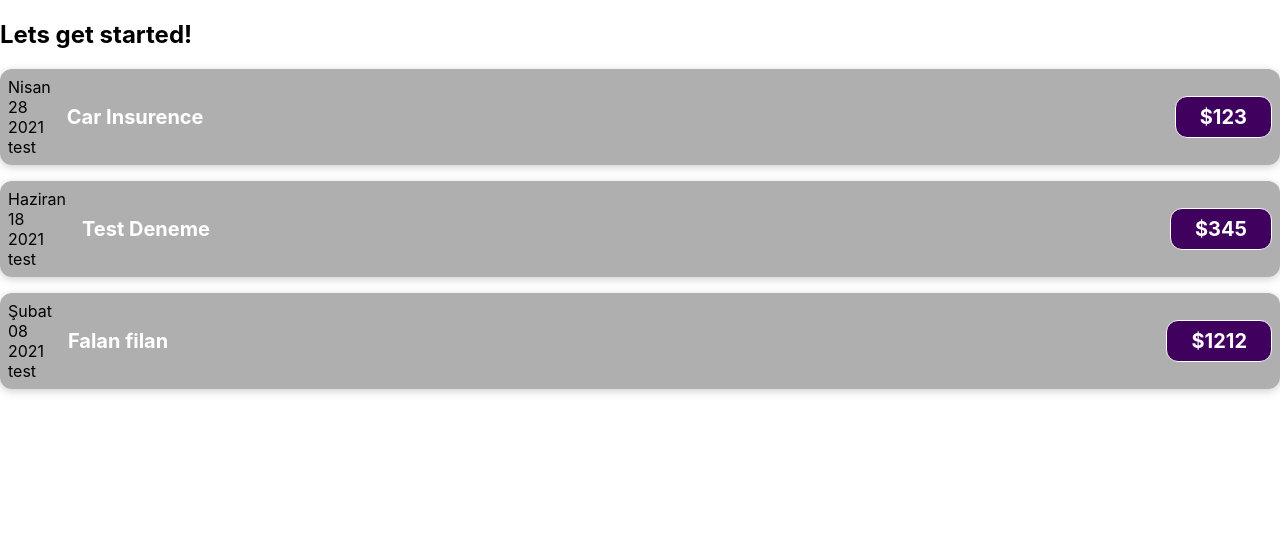
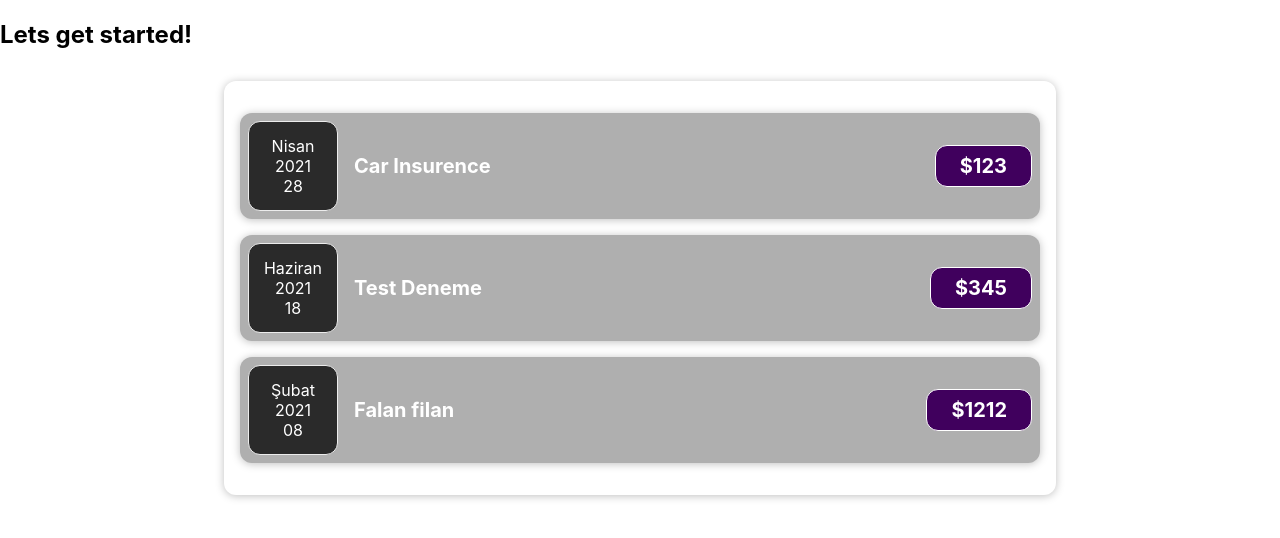
Before and after one commit to murticoder/eract-test-project, a React (Create React App) app: page / in a window 1280 px wide. Shown: the top 538 px of the page. Built offline with nearby package versions, Linux system fonts and the light colour scheme.

Commit message:
End of Section-3

```diff
--- a/src/App.js
+++ b/src/App.js
@@ -1,22 +1,16 @@
-import ExpenseItem from './components/ExpenseItem';
+import Expenses from './components/Expenses/Expenses.js';
 
-function App() {
-  const expenses = [
+const App = () => {
+
+const expenses = [
     {title:'Car Insurence' , amount : '123' , date: new Date(2021,3,28)},
     {title:'Test Deneme' , amount : '345' , date: new Date(2021,5,18)},
     {title:'Falan filan' , amount : '1212' , date: new Date(2021,1,8)}
   ];
-
-
   return (
     <div>
       <h2>Lets get started!</h2>
-
-      <ExpenseItem title={expenses[0].title} amount={expenses[0].amount} date={expenses[0].date}></ExpenseItem>
-      <ExpenseItem title={expenses[1].title} amount={expenses[1].amount} date={expenses[1].date}></ExpenseItem>
-      <ExpenseItem title={expenses[2].title} amount={expenses[2].amount} date={expenses[2].date}></ExpenseItem>
-
-
+      <Expenses expenses={expenses}/>
     </div>
   );
 }
--- a/src/components/ExpenseItem.js
+++ /dev/null
@@ -1,24 +0,0 @@
-import './ExpenseItem.css';
-
-function ExpenseItem(props){
-    const month = props.date.toLocaleDateString('tr' , {month : 'long'});
-    const day = props.date.toLocaleDateString('tr' , {day : '2-digit'});
-    const year = props.date.getFullYear();
-
-    return (
-    <div className="expense-item">
-        <div>
-            <div>{month}</div>
-            <div>{day}</div>
-            <div>{year}</div>
-            <div>test</div>
-        </div>
-        <div className="expense-item__description">
-            <h2>{props.title}</h2>
-            <div className="expense-item__price">${props.amount}</div>
-        </div>
-    </div>
-    )
-}
-
-export default ExpenseItem;
--- /dev/null
+++ b/src/components/Expenses/ExpenseDate.js
@@ -0,0 +1,17 @@
+ import './ExpenseItem.css';
+
+ function ExpenseDate(props){
+        const month = props.date.toLocaleDateString('tr' , {month : 'long'});
+        const day = props.date.toLocaleDateString('tr' , {day : '2-digit'});
+        const year = props.date.getFullYear();
+
+        return (
+                <div className="expense-date">
+                    <div className="epense-date__month">{month}</div>
+                    <div className="epense-date__year">{year}</div>
+                    <div className="epense-date__day">{day}</div>
+                </div>
+        )
+ }
+
+ export default ExpenseDate;
--- a/src/components/ExpenseItem.css
+++ b/src/components/Expenses/ExpenseItem.css
@@ -2,10 +2,10 @@
   display: flex;
   justify-content: space-between;
   align-items: center;
-  box-shadow: 0 2px 8px rgba(59, 59, 59, 0.25);
+  /* box-shadow: 0 2px 8px rgba(59, 59, 59, 0.25); */
   padding: 0.5rem;
   margin: 1rem 0;
-  border-radius: 12px;
+  /* border-radius: 12px; */
   background-color: #afafaf;
 }
 
@@ -54,3 +54,43 @@
     padding: 0.5rem 1.5rem;
   }
 }
+.expense-date {
+  display: flex;
+  flex-direction: column;
+  width: 5.5rem;
+  height: 5.5rem;
+  border: 1px solid #ececec;
+  background-color: #2a2a2a;
+  color: white;
+  border-radius: 12px;
+  align-items: center;
+  justify-content: center;
+}
+
+.expense-date__month {
+  font-size: 0.75rem;
+  font-weight: bold;
+}
+
+.expense-date__year {
+  font-size: 0.75rem;
+}
+
+.expense-date__day {
+  font-size: 1.5rem;
+  font-weight: bold;
+}
+
+.expenses{
+  padding: 1rem;
+  background-color: grb(31,31,31);
+  margin: 2rem auto;
+  width: 50rem;
+  max-width: 95%;
+  /* border-radius: 12px;
+  box-shadow: 0 1px 8px rgba(0, 0, 0, 0.25); */
+}
+.card{
+   border-radius: 12px;
+  box-shadow: 0 1px 8px rgba(0, 0, 0, 0.25);
+}
--- /dev/null
+++ b/src/components/Expenses/ExpenseItem.js
@@ -0,0 +1,17 @@
+import './ExpenseItem.css';
+import ExpenseDate from './ExpenseDate.js';
+import Card from '../UI/Card.js';
+
+function ExpenseItem(props){
+    return (
+    <Card className="expense-item">
+        <ExpenseDate date={props.date}/>
+        <div className="expense-item__description">
+            <h2>{props.title}</h2>
+            <div className="expense-item__price">${props.amount}</div>
+        </div>
+    </Card>
+    )
+}
+
+export default ExpenseItem;
--- /dev/null
+++ b/src/components/Expenses/Expenses.js
@@ -0,0 +1,15 @@
+import ExpenseItem from "./ExpenseItem";
+import Card from '../UI/Card';
+function Expenses(props){
+
+
+return (
+    <Card className="expenses">
+        <ExpenseItem title={props.expenses[0].title} amount={props.expenses[0].amount} date={props.expenses[0].date}/>
+        <ExpenseItem title={props.expenses[1].title} amount={props.expenses[1].amount} date={props.expenses[1].date}/>
+        <ExpenseItem title={props.expenses[2].title} amount={props.expenses[2].amount} date={props.expenses[2].date}/>
+      </Card>
+)
+}
+
+export default Expenses
--- /dev/null
+++ b/src/components/UI/Card.js
@@ -0,0 +1,7 @@
+
+function Card(props){
+    const classes = 'card ' + props.className;
+return <div className={classes}>{props.children}</div>
+}
+
+export default Card;
```
